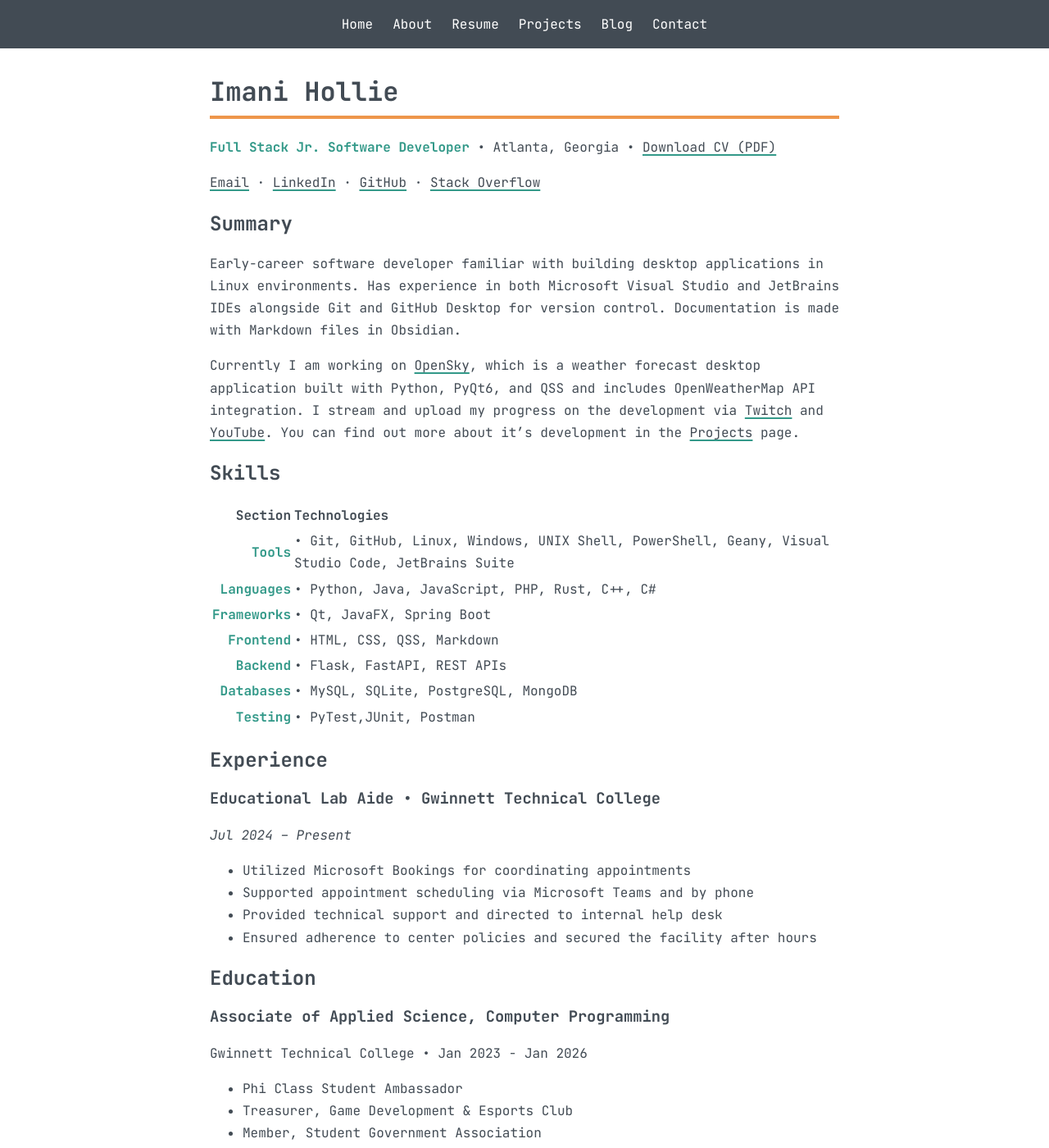
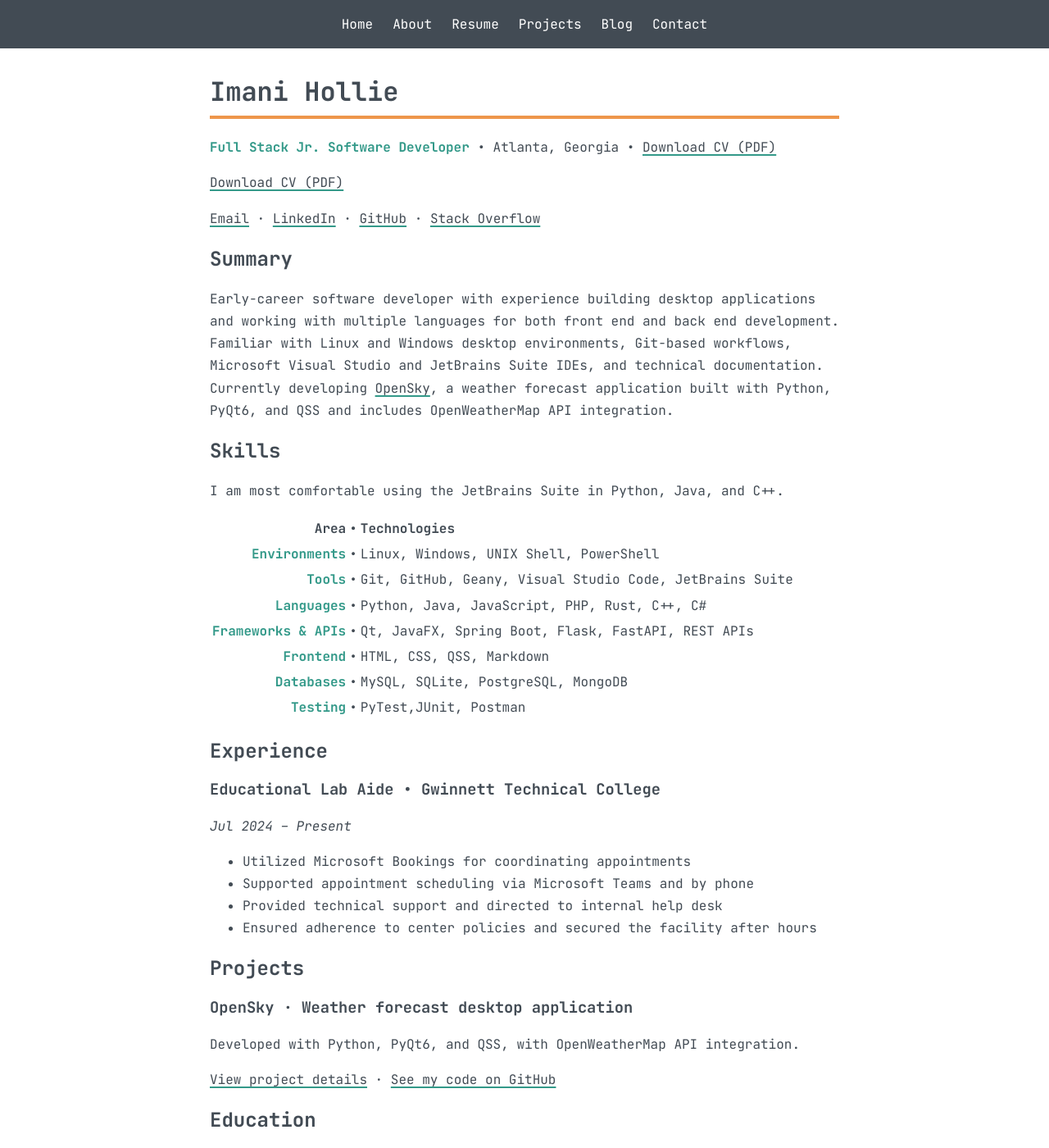
Before and after one commit to 8Bitsian/Resume, a Jekyll site: the page built from pages/resume.md, in a window 1280 px wide and 1400 px high. Shown: the whole window at 82% size. Built offline with Jekyll 4.4.1, drawn with Linux system fonts in a browser that asks for light colours; some of the changed text lies outside the part shown.

Commit message:
Revise resume content and structure
Updated resume with enhanced summary, skills, and project details.

```diff
--- a/pages/resume.md
+++ b/pages/resume.md
@@ -7,28 +7,25 @@ permalink: /resume/
 # Imani Hollie
 **Full Stack Jr. Software Developer** • Atlanta, Georgia • <a class="cv-download" href="{{ '/assets/files/temp.txt' | relative_url }}"> Download CV (PDF)</a>
 
+<a class="cv-download" href="{{ '/assets/files/temp.txt' | relative_url }}"> Download CV (PDF)</a>
+
 [Email](mailto:8BitSoftware@gmail.com) · [LinkedIn](https://www.linkedin.com/in/imani-hollie/) · [GitHub](https://github.com/8Bitsian) · [Stack Overflow](https://stackoverflow.com/users/32219858/8bitsoftware)
 
 ## Summary
-Early-career software developer familiar with building desktop applications in Linux environments.
-Has experience in both Microsoft Visual Studio and JetBrains IDEs alongside Git and GitHub Desktop for version control.
-Documentation is made with Markdown files in Obsidian.
-
-Currently I am working on [OpenSky](), which is a weather forecast desktop application built with Python, PyQt6, and QSS and includes OpenWeatherMap API integration.
-I stream and upload my progress on the development via [Twitch]() and [YouTube]().
-You can find out more about it's development in the [Projects]() page.
+Early-career software developer with experience building desktop applications and working with multiple languages for both front end and back end development. Familiar with Linux and Windows desktop environments, Git-based workflows, Microsoft Visual Studio and JetBrains Suite IDEs, and technical documentation. Currently developing [OpenSky]({{ '/projects/' | relative_url }}), a weather forecast application built with Python, PyQt6, and QSS and includes OpenWeatherMap API integration.
 
 ## Skills
+I am most comfortable using the JetBrains Suite in Python, Java, and C++.
 
-| Section | Technologies |
-| ---: | :--- |
-| **Tools** |  • Git, GitHub, Linux, Windows, UNIX Shell, PowerShell, Geany, Visual Studio Code, JetBrains Suite |
-| **Languages** |  • Python, Java, JavaScript, PHP, Rust, C++, C# |
-| **Frameworks** |  • Qt, JavaFX, Spring Boot |
-| **Frontend** |  • HTML, CSS, QSS, Markdown |
-| **Backend** |  • Flask, FastAPI, REST APIs |
-| **Databases** |  • MySQL, SQLite, PostgreSQL, MongoDB |
-| **Testing** |  • PyTest,JUnit, Postman |
+| Area | • | Technologies |
+| ---: | :---: | :--- |
+| **Environments** | • | Linux, Windows, UNIX Shell, PowerShell |
+| **Tools** | • | Git, GitHub, Geany, Visual Studio Code, JetBrains Suite |
+| **Languages** | • | Python, Java, JavaScript, PHP, Rust, C++, C# |
+| **Frameworks & APIs** | • | Qt, JavaFX, Spring Boot, Flask, FastAPI, REST APIs |
+| **Frontend** | • | HTML, CSS, QSS, Markdown |
+| **Databases** | • | MySQL, SQLite, PostgreSQL, MongoDB |
+| **Testing** | • | PyTest,JUnit, Postman |
 
 ## Experience
 
@@ -39,10 +36,18 @@ You can find out more about it's development in the [Projects]() page.
 - Provided technical support and directed to internal help desk
 - Ensured adherence to center policies and secured the facility after hours
 
+## Projects
+
+### OpenSky · Weather forecast desktop application
+Developed with Python, PyQt6, and QSS, with OpenWeatherMap API integration.
+
+[View project details]({{ '/projects/' | relative_url }}) · [See my code on GitHub](https://github.com/8Bitsian)
+
 ## Education
 
 ### Associate of Applied Science, Computer Programming
 Gwinnett Technical College • Jan 2023 - Jan 2026
+
 - Phi Class Student Ambassador
 - Treasurer, Game Development & Esports Club
 - Member, Student Government Association
```
Also changed, not shown: other parts of pages/resume.md (+4 -0 lines).
